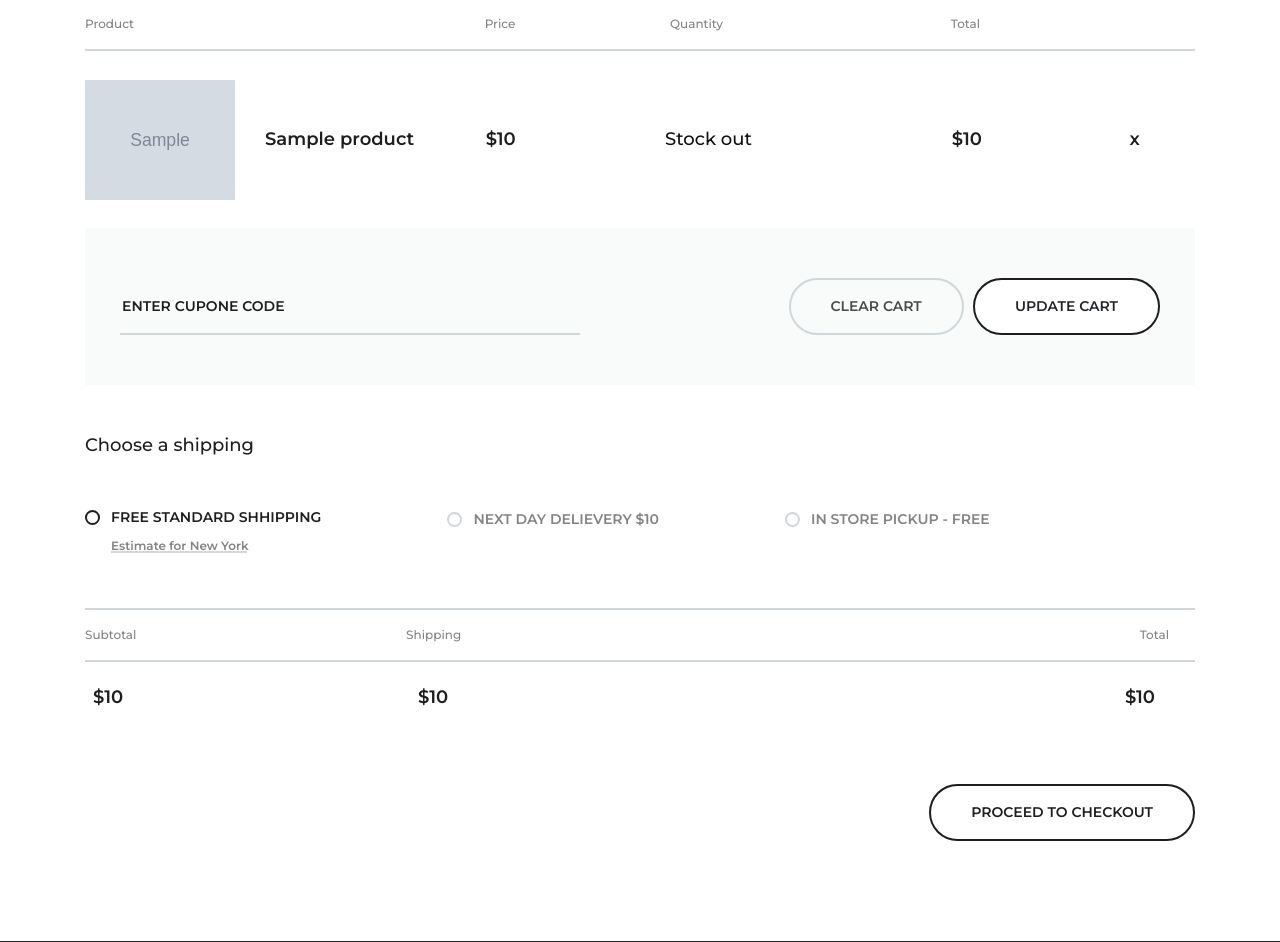
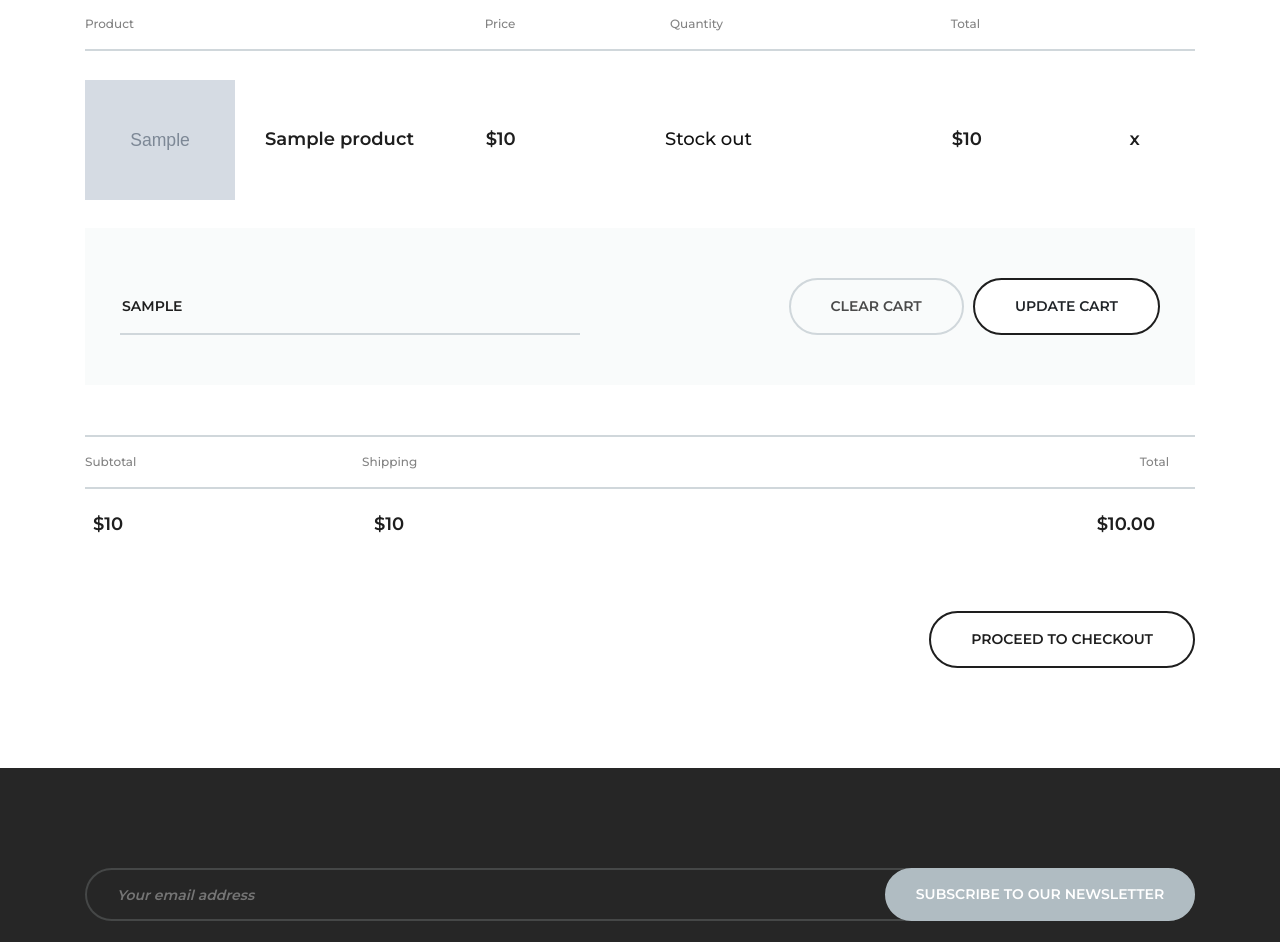
Before and after one commit to sohan-me/violet-ecommerce, a Django app: template templates/cart/shopping-cart.html in a window 1280 px wide. Shown: the part 361-1303 px from the top of the page. Run offline with Django 5.2, Linux system fonts and the light colour scheme; the template is opened without the code that fills it: most values are stand-ins (such as "Sample title", 1, 10 or a date in 2020); grey boxes marked "Sample" are stand-in pictures; some libraries are stand-ins or nearby versions.

Commit message:
Coupon Added

```diff
--- a/static/css/style.css
+++ b/static/css/style.css
@@ -52,6 +52,8 @@ h6 {
 	font-family: "Montserrat", sans-serif;
 }
 
+
+
 h1 {
 	font-size: 70px;
 }
--- a/templates/base.html
+++ b/templates/base.html
@@ -23,6 +23,7 @@
     <link rel="stylesheet" href="{% static 'css/magnific-popup.css' %}" type="text/css">
     <link rel="stylesheet" href="{% static 'css/slicknav.min.css' %}" type="text/css">
     <link rel="stylesheet" href="{% static 'css/style.css' %}" type="text/css">
+    {% block style %} {% endblock %}
 </head>
 
 <body>
--- a/templates/cart/shopping-cart.html
+++ b/templates/cart/shopping-cart.html
@@ -1,6 +1,7 @@
 {% extends 'base.html' %}
 {% load static %}
 {% block title %} Cart Items{% endblock %}
+
 
 {% block content %}
 {% if cart_items %}
@@ -43,7 +44,7 @@
                         {% for item in cart_items %}
                         <tr>
                             <td class="product-col">
-                                <img src="{{item.product.thumbnail}}" alt="" style="height: 120px; width: 150px;">
+                                <img src="{{item.product.thumbnail}}" alt="{{item.product.title}}" style="height: 120px; width: 150px;">
                                 <div class="p-title">
                                     <h5>{{item.product.title}}</h5>
                                 </div>
@@ -71,9 +72,15 @@
             <div class="cart-btn">
                 <div class="row">
                     <div class="col-lg-6">
+                        {% if cart_coupon %}
                         <div class="coupon-input">
-                            <input type="text" placeholder="Enter cupone code">
+                            <input type="text" placeholder="{{cart_coupon}}" name="coupon_code" disabled>
                         </div>
+                        {% else %}
+                        <div class="coupon-input">
+                            <input type="text" placeholder="Enter cupone code" name="coupon_code">
+                        </div>
+                        {% endif %}
                     </div>
                     <div class="col-lg-5 offset-lg-1 text-left text-lg-right">
                         <div class="site-btn clear-btn"><a href="{% url 'cart:clear_cart' %}" style="color: inherit;">Clear Cart</a></div>
@@ -90,30 +97,7 @@
             <div class="container">
                 <div class="row">
                     <div class="col-lg-12">
-                        <div class="shipping-info">
-                            <h5>Choose a shipping</h5>
-                            <div class="chose-shipping">
-                                <div class="cs-item">
-                                    <input type="radio" name="cs" id="one">
-                                    <label for="one" class="active">
-                                        Free Standard shhipping
-                                        <span>Estimate for New York</span>
-                                    </label>
-                                </div>
-                                <div class="cs-item">
-                                    <input type="radio" name="cs" id="two">
-                                    <label for="two">
-                                        Next Day delievery $10
-                                    </label>
-                                </div>
-                                <div class="cs-item last">
-                                    <input type="radio" name="cs" id="three">
-                                    <label for="three">
-                                        In Store Pickup - Free
-                                    </label>
-                                </div>
-                            </div>
-                        </div>
+
                         <div class="total-info">
                             <div class="total-table">
                                 <table>
@@ -128,7 +112,7 @@
                                         <tr>
                                             <td class="sub-total">${{sub_total}}</td>
                                             <td class="shipping">$10</td>
-                                            <td class="total-cart-p">${{cart_total}}</td>
+                                            <td class="total-cart-p">${{cart_total|floatformat:2}}</td>
                                         </tr>
                                     </tbody>
                                 </table>
```
Also changed, not shown: cart/models.py (+13 -11 lines), cart/views.py (+35 -3 lines), cart/migrations/0004_cart_coupon_alter_coupon_active_date_and_more.py (added), cart/migrations/0005_alter_cart_coupon.py (added), cart/urls.py (line endings or trailing spaces).
